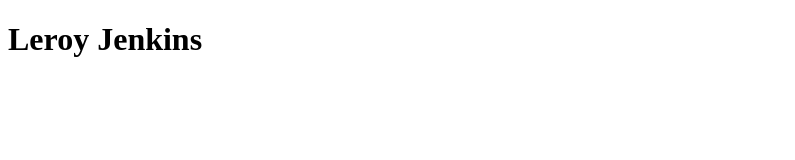
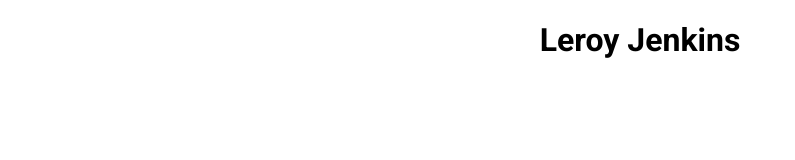
Before and after one commit to jakejimenez/rootbackup, a plain HTML site: page index.html in a window 1280 px wide. Shown: the whole page, without its empty margins (0-795 px from the left). Drawn offline with Linux system fonts and the light colour scheme; files that its build step writes are made by us from their sources.

Commit message:
Yet another bug fix

```diff
--- a/index.html
+++ b/index.html
@@ -5,6 +5,6 @@
 			<link href='https://fonts.googleapis.com/css?family=Roboto:400,700,400italic' rel='stylesheet' type='text/css'>
 		</head>
 			<body>
-				<h1 id="myName">Leroy Jenkins</h1>
+				<div id="myName"><h1>Leroy Jenkins</h1></div>
 			</body>
 	</html>
```
